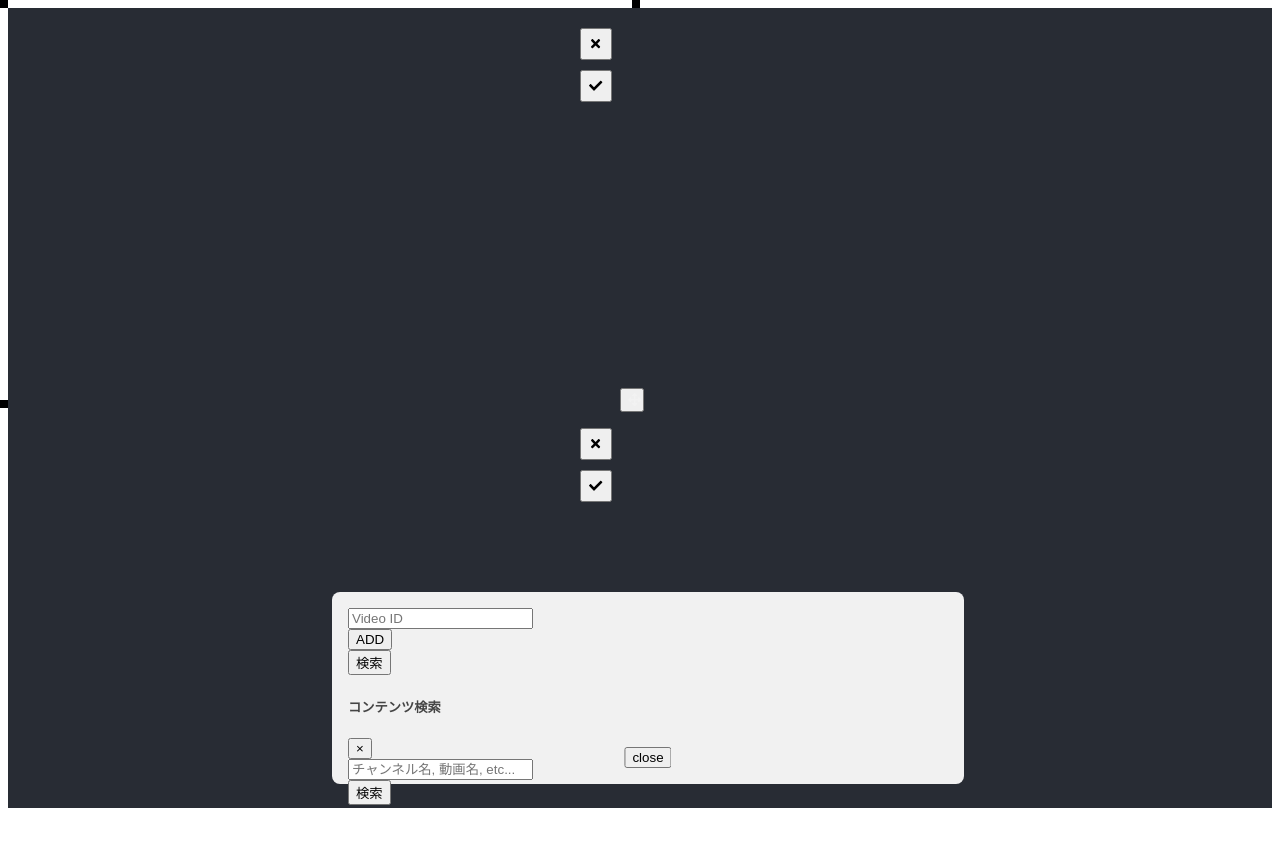
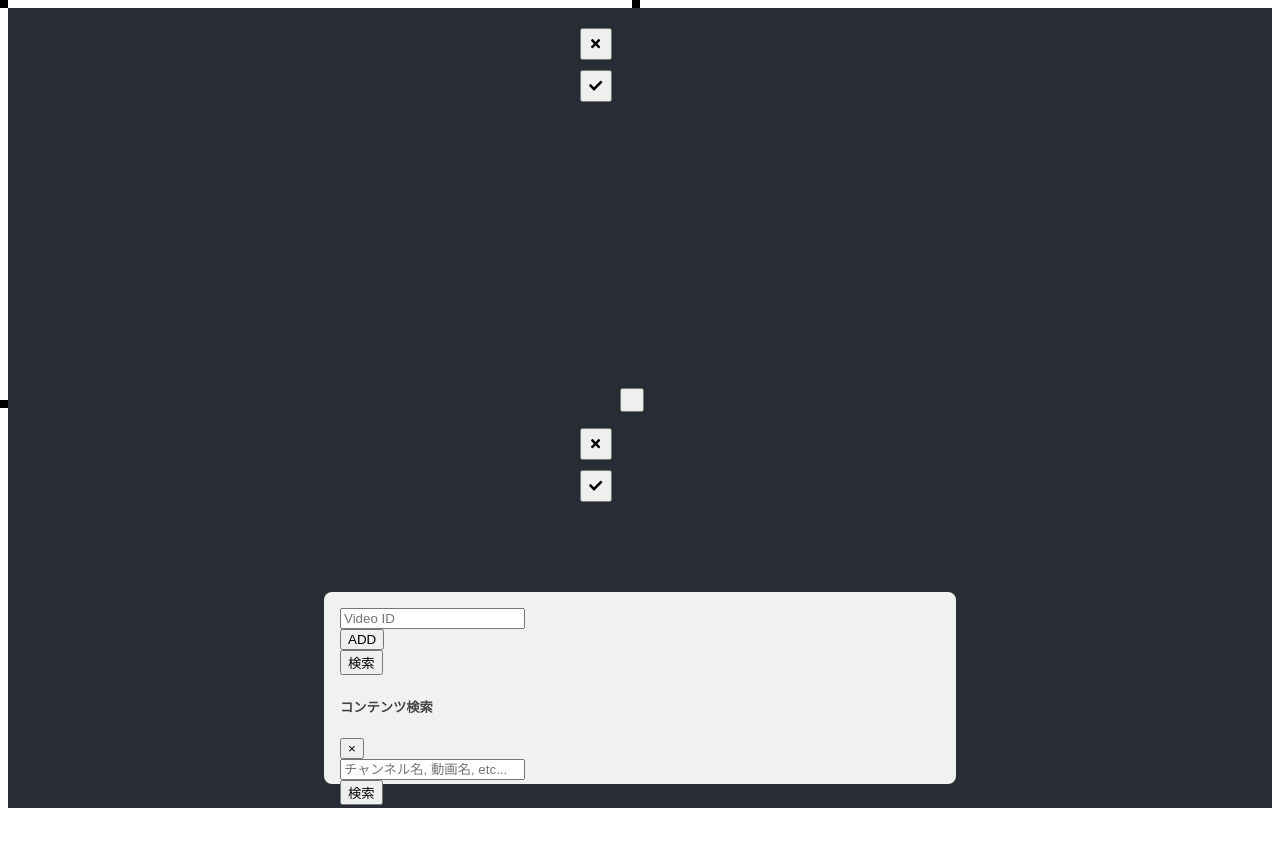
Before and after one commit to TakenokoTech/mulyou, a React app: page / in a window 1280 px wide. Shown: the top 846 px of the page. Built offline with nearby package versions, Linux system fonts and the light colour scheme; the HTML template or start-up script is replaced by a standard one.

Commit message:
fix viewport

```diff
--- a/src/App.css
+++ b/src/App.css
@@ -62,7 +62,8 @@
     position: absolute;
     bottom: 16px;
     height: 160px;
-    width: 600px;
+    width: 96%;
+    max-width: 600px;
     background-color: #FFFE;
     z-index: 1500;
     padding: 16px;
@@ -71,8 +72,9 @@
 }
 
 #settingPanelClose {
-    position: absolute;
-    bottom: 16px;
-    left: 50%;
-    transform: translateX(-50%);
+    width: 100%;
+    /* position: absolute; */
+    /* bottom: 16px; */
+    /* left: 50%; */
+    /* transform: translateX(-50%); */
 }
--- a/src/App.tsx
+++ b/src/App.tsx
@@ -154,12 +154,7 @@ class AppContainer extends React.Component<AppContainerProps, AppContainerState>
                     />
                 ) : null}
                 {this.state.setting ? (
-                    <div
-                        id="settingPanel"
-                        style={{
-                            left: width / 2 - 300,
-                        }}
-                    >
+                    <div id="settingPanel" style={{}}>
                         <div className="input-group">
                             <input type="text" className="form-control" ref="inputVideo" placeholder="Video ID" aria-label="Video ID" />
                             <div className="input-group-append">
--- a/src/components/GridModalComponent.tsx
+++ b/src/components/GridModalComponent.tsx
@@ -61,12 +61,12 @@ export default class GridModalComponent extends React.Component<GridModalCompone
                                     <span aria-hidden="true">&times;</span>
                                 </button>
                             </div>
-                            <div className="modal-body" ref="canvasFrame" style={{ height: '400px' }}>
+                            <div className="modal-body" ref="canvasFrame" style={{ height: this.state.canvasFrameSize.x }}>
                                 <canvas
                                     ref="canvas"
                                     width={this.state.canvasFrameSize.x}
-                                    height={this.state.canvasFrameSize.y}
-                                    style={{ width: this.state.canvasFrameSize.x + 'px', height: this.state.canvasFrameSize.y + 'px' }}
+                                    height={this.state.canvasFrameSize.x}
+                                    style={{ width: this.state.canvasFrameSize.x + 'px', height: this.state.canvasFrameSize.x + 'px' }}
                                 />
                             </div>
                             <div className="modal-footer">
@@ -88,7 +88,8 @@ export default class GridModalComponent extends React.Component<GridModalCompone
         const context = this.canvasContext as CanvasRenderingContext2D;
         const width = (this.refs.canvas as HTMLCanvasElement).width;
         const height = (this.refs.canvas as HTMLCanvasElement).height;
-        this.side = Math.max(width / 12, height / 7);
+        this.side = width / 10;
+        this.space = this.side / 10;
         const d = this.side;
 
         context.globalAlpha = 1;
@@ -144,7 +145,7 @@ export default class GridModalComponent extends React.Component<GridModalCompone
             context.beginPath();
             context.fillStyle = 'rgba(220, 53, 69, 0.8)';
             context.strokeStyle = 'rgba(220, 53, 69, 0.8)';
-            context.fillRect(d / 2 + this.space / 2, d / 2 + this.space / 2, (d + this.space) * (p.x + 1), (d + this.space) * (p.y + 1));
+            context.fillRect(0, d / 2 - this.space, (d + this.space) * (p.x + 1) + this.space, (d + this.space) * (p.y + 1) + this.space);
             context.closePath();
             context.stroke();
         };
@@ -170,12 +171,16 @@ export default class GridModalComponent extends React.Component<GridModalCompone
     };
 
     pointCurrent = (x: number, y: number): Point => {
-        return new Point((this.side + this.space) * (1 + x), (this.side + this.space) * (1 + y));
+        const px = +this.side / 2 + this.space + (this.side + this.space) * x;
+        const py = +this.side + (this.side + this.space) * y;
+        return new Point(px, py);
     };
 
     pointStoke = (i: number): Point => {
         const width = (this.refs.canvas as HTMLCanvasElement).width;
-        return new Point(width - (this.side + this.space) * (1 + Math.floor(i / 4)), (this.side + this.space) * (1 + (i % 4)));
+        const px = -this.side / 2 - this.space + width - (this.side + this.space) * Math.floor(i / 4);
+        const py = +this.side + (this.side + this.space) * (i % 4);
+        return new Point(px, py);
     };
 
     stockObj = () => {
--- a/static/index.html
+++ b/static/index.html
@@ -1,6 +1,8 @@
 <html>
     <head>
-        <title>Voice Replay</title>
+        <title>Multi YouTube Player</title>
+        <meta name="viewport" content="width=device-width, initial-scale=1" />
+
         <script src="https://cdnjs.cloudflare.com/ajax/libs/Chart.js/2.7.2/Chart.bundle.js">
             _
         </script>
```
